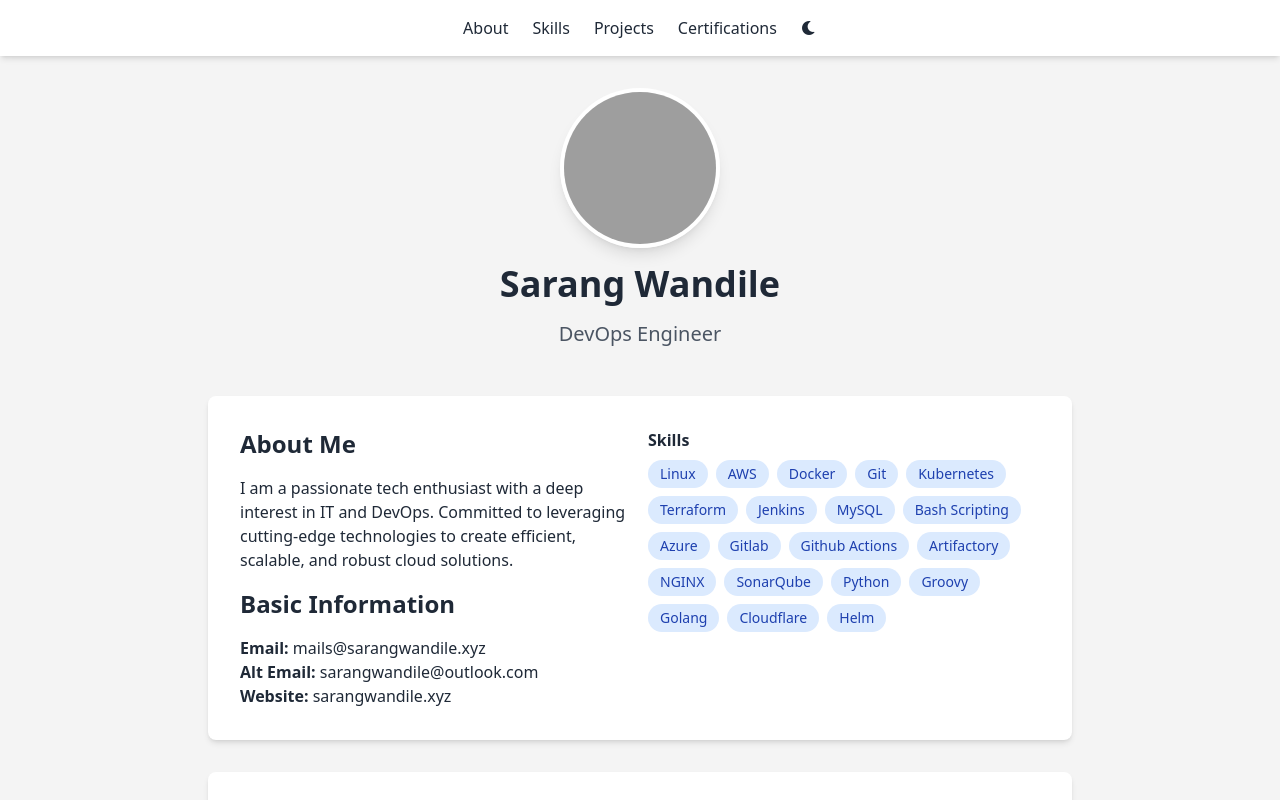
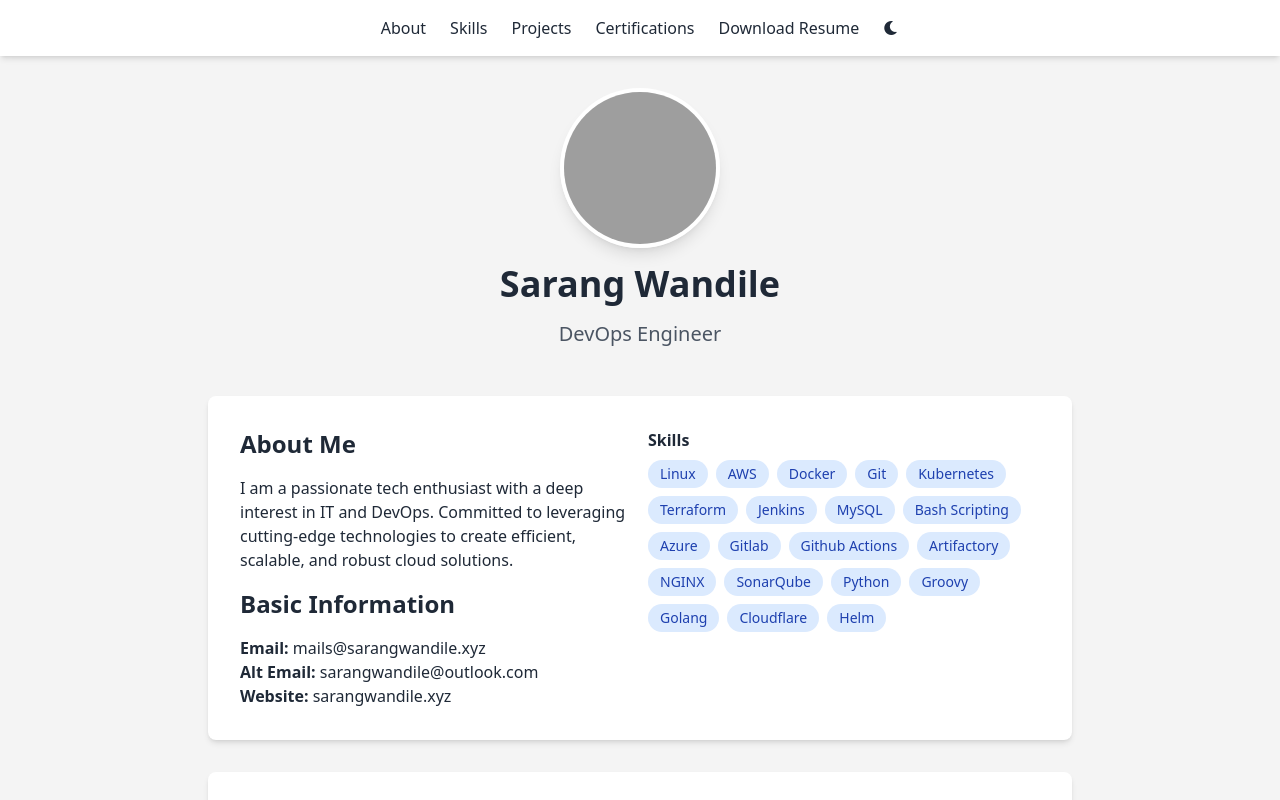
Before and after one commit to srngx/portfolio, a plain HTML site: page index.html in a window 1280 px wide. Shown: the top 800 px of the page. Drawn offline with nearby package versions, Linux system fonts and the light colour scheme; grey boxes are pictures that could not be loaded; a script that the page names is missing.

Commit message:
Update index.html

```diff
--- a/index.html
+++ b/index.html
@@ -50,6 +50,7 @@
             <a href="#skills" class="font-medium hover:text-blue-600">Skills</a>
             <a href="#projects" class="font-medium hover:text-blue-600">Projects</a>
             <a href="#certifications" class="font-medium hover:text-blue-600">Certifications</a>
+	    <a href="resume.pdf" download="Sarang_wandile_Resume.pdf">Download Resume</a>
             <button id="themeToggle" class="font-medium hover:text-blue-600 dark:hover:text-blue-400">
                <i class="fas fa-moon"></i>
             </button>
```
